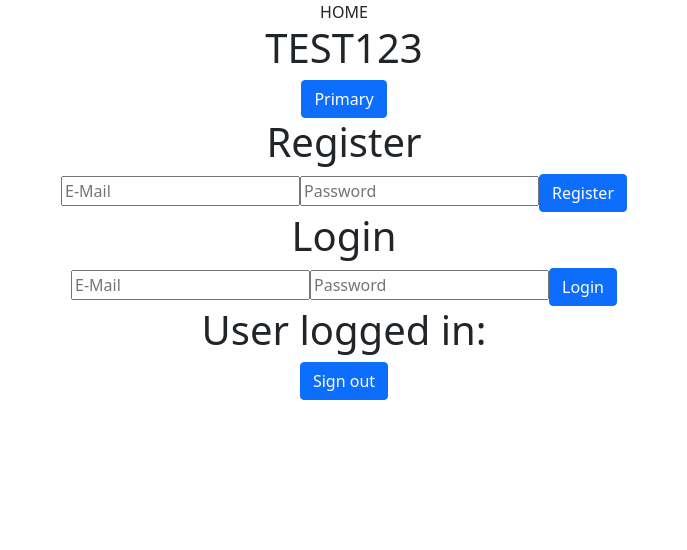
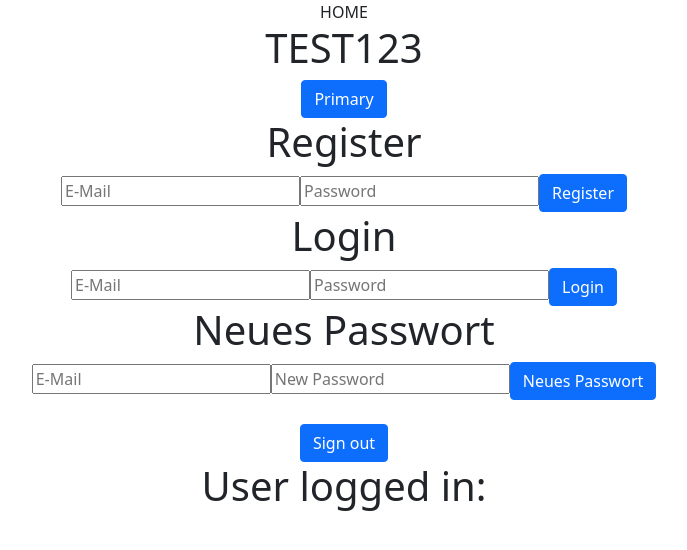
Before and after one commit to Croip3/RestaurantApp_Dev, a React (Create React App) app in the folder restaurant_dev/: page /test in a window 1280 px wide. Shown: the top 550 px of the page, without its empty margins (296-983 px from the left). Built offline with nearby package versions, Linux system fonts and the light colour scheme; no server answers.

Commit message:
Added NewPassword Function

```diff
--- a/restaurant_dev/src/components/Login.js
+++ b/restaurant_dev/src/components/Login.js
@@ -5,7 +5,9 @@ import {
     createUserWithEmailAndPassword,
     signInWithEmailAndPassword,
     onAuthStateChanged,
-    signOut
+    signOut,
+    updateCurrentUser,
+    updatePassword,
 }
     from 'firebase/auth';
 import { auth } from './firebase_config';
@@ -15,6 +17,7 @@ const Login = () => {
     const [registerPassword, setRegisterPassword] = useState('');
     const [loginEmail, setLoginEmail] = useState('');
     const [loginPassword, setLoginPassword] = useState('');
+    //const [newPassword, setNewPassword] = useState('');
 
     const [user, setUser] = useState({});
 
@@ -50,11 +53,25 @@ const Login = () => {
 
     }
 
+    const neuesPasswort = async () => {
+        try {
+            updatePassword(
+                auth.currentUser,
+                loginPassword,
+            );
+            console.log(user);
+        } catch (error) {
+            console.log(error.message);
+        }
+
+    }
+
     const logOut = async () => {
 
         await signOut(auth);
 
     };
+
 
     return (
         <div>
@@ -72,6 +89,8 @@ const Login = () => {
                 }}
             />
             <Button variant="primary" onClick={register}>Register</Button>
+
+
             <h1>Login</h1>
             <input type="text"
                 placeholder="E-Mail"
@@ -80,15 +99,32 @@ const Login = () => {
                 }} />
             <input type="text"
                 placeholder="Password"
-                placeholder="Password"
                 onChange={(event) => {
                     setLoginPassword(event.target.value);
                 }} />
             <Button variant="primary" onClick={login}>Login</Button>
-            <h1>User logged in:</h1>
+
+            <h1>Neues Passwort</h1>
+            <input type="text"
+                placeholder="E-Mail"
+                onChange={(event) => {
+                    setLoginEmail(event.target.value);
+                }} />
+            <input type="text"
+                placeholder="New Password"
+                onChange={(event) => {
+                    setLoginPassword(event.target.value);
+                }} />
+            <Button variant="primary" onClick={neuesPasswort}>Neues Passwort</Button>
+
+            <br></br>
+
+
+            <br></br>
+            <Button onClick={logOut}>Sign out</Button>
+
+            <h1>User logged in: </h1>
             {user?.email}
-
-            <Button onClick={logOut}>Sign out</Button>
         </div>
     )
 }
```
